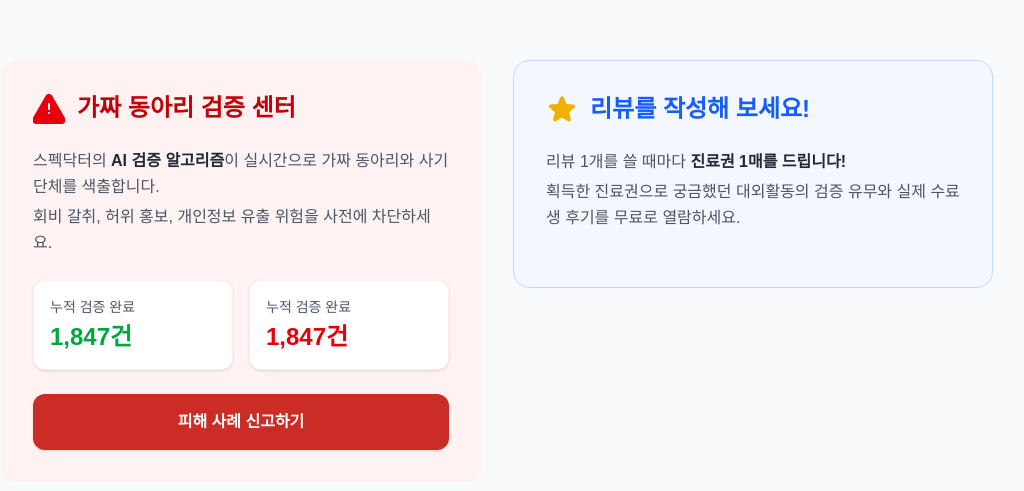
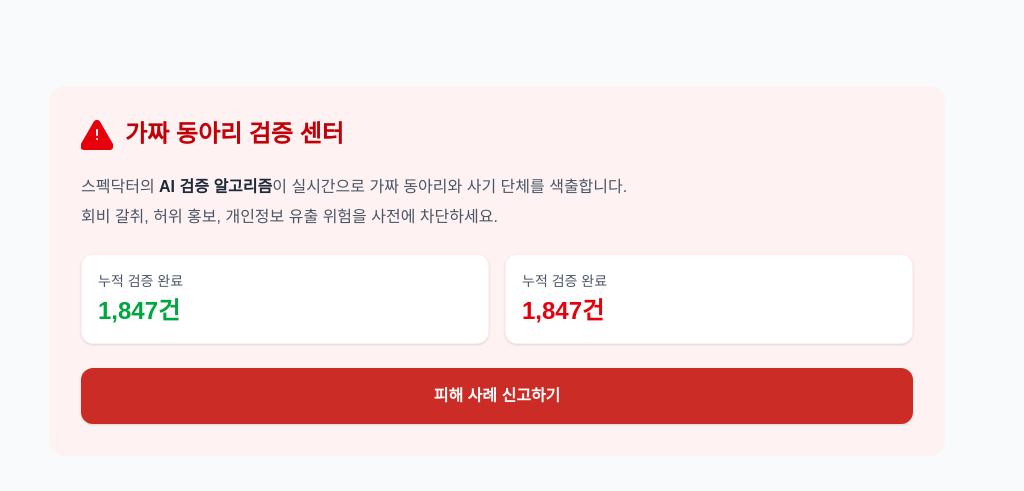
Before and after one commit to GDGoC-ONE-WAVE-Team-1/SpecDoctor-FE, a Next.js app: page / in a window 1280 px wide. Shown: the part 129-620 px from the top of the page, without its empty margins (143-1167 px from the left). Built offline with nearby package versions, Linux system fonts and the light colour scheme.

Commit message:
feat : modify

```diff
--- a/app/components/VerificationCenterCard.tsx
+++ b/app/components/VerificationCenterCard.tsx
@@ -2,7 +2,7 @@
 
 export default function VerificationCenterCard() {
     return (
-        <div className="w-full max-w-[480px] bg-red-50 rounded-2xl p-6 md:p-8 flex flex-col gap-6">
+        <div className="w-full bg-red-50 rounded-2xl p-6 md:p-8 flex flex-col gap-6">
             {/* Header Section */}
             <div className="flex items-center gap-3">
                 {/* Warning Icon */}
--- a/app/page.tsx
+++ b/app/page.tsx
@@ -4,16 +4,11 @@
 export default function Home() {
   return (
     <div className="min-h-screen bg-gray-50 flex flex-col items-center justify-center p-8">
-      {/* Forced horizontal layout with flex-row */}
-      <div className="flex flex-row gap-8 max-w-6xl w-full justify-center items-start">
-        {/* Verification Center Card */}
-        <div className="flex flex-col items-center gap-4 w-full md:w-auto">
+      {/* Centered Layout */}
+      <div className="w-full max-w-4xl flex justify-center">
+        {/* Verification Center Card - Full width in container */}
+        <div className="w-full">
           <VerificationCenterCard />
-        </div>
-
-        {/* Review Promo Card */}
-        <div className="flex flex-col items-center gap-4 w-full md:w-auto">
-          <ReviewPromoCard />
         </div>
       </div>
     </div>
```
